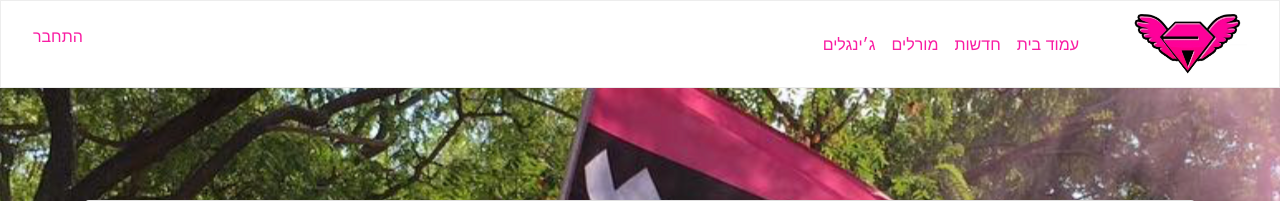
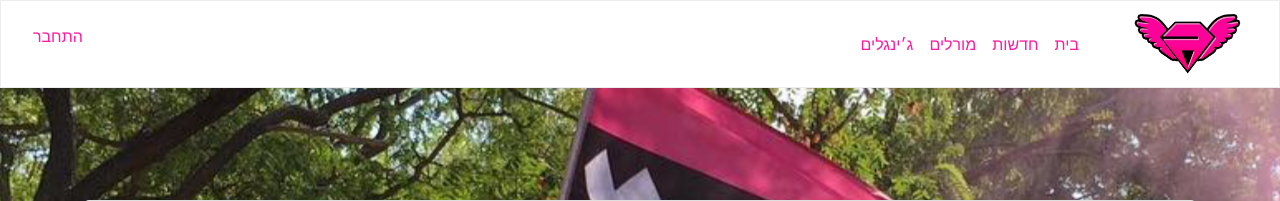
Before and after one commit to MajoRoth/gimel, a Django app: page /news/ in a window 1280 px wide. Shown: the top 201 px of the page. Run offline with Django 3.2, Linux system fonts and the light colour scheme; data comes from the database, SQL or seed files in the repository; both versions use the stored data as it was after the commit; some libraries are stand-ins or nearby versions.

Commit message:
added fonts

```diff
--- a/static/css/master.css
+++ b/static/css/master.css
@@ -1,4 +1,10 @@
 @import url('https://fonts.googleapis.com/css?family=Oswald:400,700');
+@import url("https://fonts.googleapis.com/css2?family=Assistant&display=swap");
+
+
+:root{
+    font-family: 'Assistant', sans-serif;
+}
 
 html {
     margin: 0;
--- a/templates/base.html
+++ b/templates/base.html
@@ -48,7 +48,7 @@
       <div class="collapse navbar-collapse" id="navbarSupportedContent-333">
         <ul class="navbar-nav mr-auto w-100">
           <li class="nav-item">
-            <a class="nav-link" href="{% url 'home' %}">עמוד בית
+            <a class="nav-link" href="{% url 'home' %}"> בית
               <span class="sr-only">(current)</span>
             </a>
           </li>
--- a/templates/index.html
+++ b/templates/index.html
@@ -46,7 +46,7 @@
             <div class="col-12 paragraph">
                 <div class="canvas-black">
                 <p class="white-text">
-                    שבט גימל הוקם לפני 33 שנים, בשנת 1987 ברמת אביב גימל. השבט מונה 1,100 חניכים מכיתה ד׳ ועד כיתה יב׳.
+                     שבט גימל הוקם לפני 33 שנים, בשנת 1987 ברמת אביב גימל. השבט מונה 1,100 חניכים מכיתה ד׳ ועד כיתה יב׳.
                     בכל שלישי ושישי כל החניכים מגיעים לשבט ועוברים פעולות ברחבי השכונה. הפעולות , המועברות על ידי המדריכים בשכבה הבוגרת, הן פעולות ערכיות המתאימות לחניכים בכל הגילאים.
                     <br>השכבה הבוגרת כוללת צוות פעילים וצוות הדרכה. ביחד, הפעילים והמדריכים מתפעלים ומובילים את השבט במשך השנה.
 
```
Also changed, not shown: db.sqlite3.
